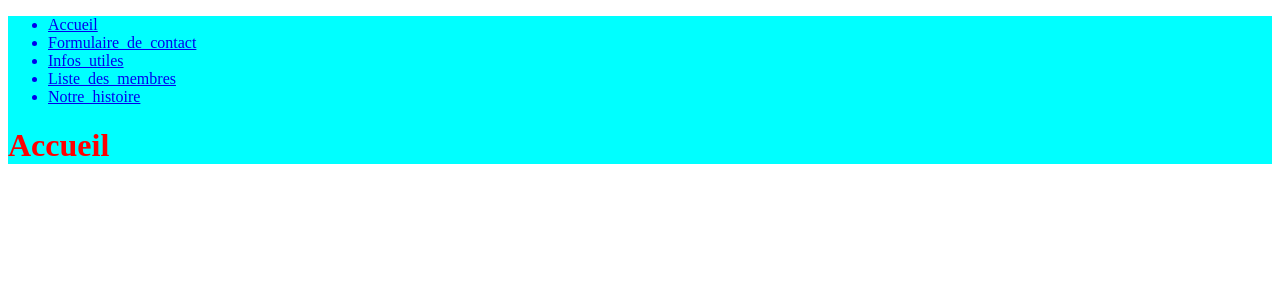
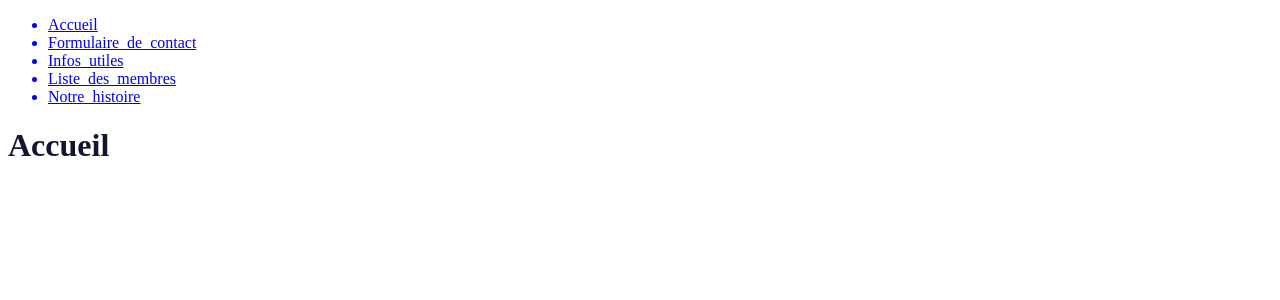
Before and after one commit to mehdijouihri/Association-sportive, a React (Create React App) app: page / in a window 1280 px wide. Shown: the top 300 px of the page. Built offline with nearby package versions, Linux system fonts and the light colour scheme.

Commit message:
ready to go

```diff
--- a/src/Styles/pages/Accueil.css
+++ b/src/Styles/pages/Accueil.css
@@ -1,7 +1,7 @@
 div{
-    background-color: aqua;
+    background-color: #FFFFFF;
 }
 
 h1 {
-    color: red;
+    color: #10162F;
 }
```
